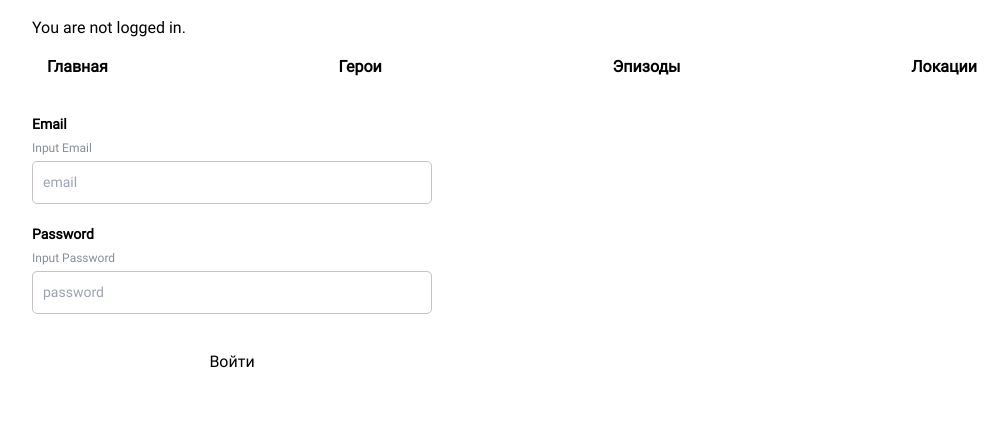
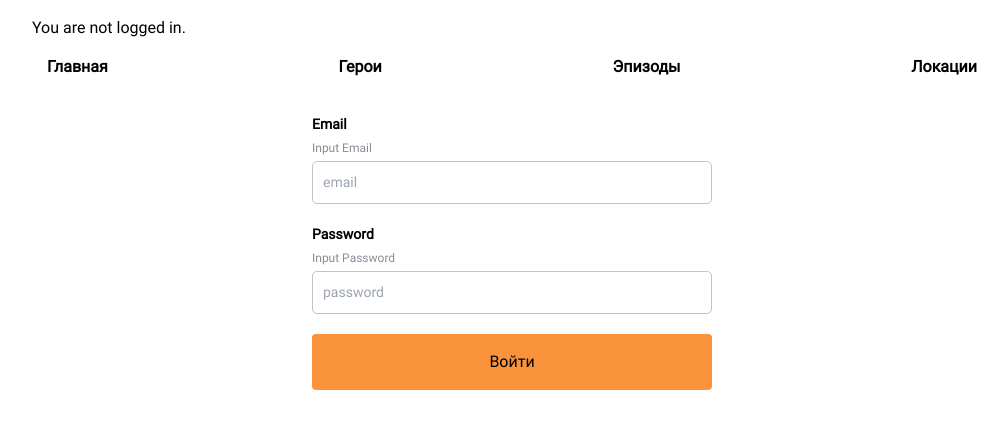
Before and after one commit to Andrey999K/react-homework, a React app: page /login in a window 1280 px wide. Shown: the top 428 px of the page, without its empty margins (128-1136 px from the left). Built offline with nearby package versions, Linux system fonts and the light colour scheme.

Commit message:
feat: add tailwind

```diff
--- /dev/null
+++ b/postcss.config.js
@@ -0,0 +1,4 @@
+const tailwindcss = require("tailwindcss");
+module.exports = {
+  plugins: ["postcss-preset-env", tailwindcss]
+};
--- a/src/components/common/Button/index.tsx
+++ b/src/components/common/Button/index.tsx
@@ -2,10 +2,16 @@
 
 interface ButtonInterface extends ButtonHTMLAttributes<HTMLButtonElement> {
   children: React.ReactNode | Array<React.ReactNode>;
+  className?: string;
 }
 
-const Button = ({ children, ...attr }: ButtonInterface) => {
-  return <button {...attr}>{children}</button>;
+const Button = ({ children, className, ...attr }: ButtonInterface) => {
+  const classes = "p-4 rounded bg-orange-400 " + (className || "");
+  return (
+    <button className={classes} {...attr}>
+      {children}
+    </button>
+  );
 };
 
 export default Button;
--- a/src/components/ui/SignIn/index.tsx
+++ b/src/components/ui/SignIn/index.tsx
@@ -2,6 +2,7 @@
 import { FormProps } from "../../../types";
 import TextField from "../../common/TextField";
 import { useForm } from "../../../hooks/useForm";
+import Button from "../../common/Button";
 
 const initialState = {
   email: "",
@@ -15,7 +16,7 @@
     <form ref={formElement} onSubmit={handlerSubmit} onChange={handlerChange} className="form">
       <TextField type="email" name="email" placeholder="email" label="Email" />
       <TextField type="password" name="password" placeholder="password" label="Password" />
-      <button>Войти</button>
+      <Button>Войти</Button>
     </form>
   );
 };
--- a/src/pages/episodes/EpisodesList/index.tsx
+++ b/src/pages/episodes/EpisodesList/index.tsx
@@ -10,7 +10,7 @@
   const { sortByCreated, handlerToggle } = useSort();
   return (
     <div>
-      <div className="button-wrapper">
+      <div className="bg-gray">
         <Button onClick={handlerToggle}>{sortByCreated}</Button>
       </div>
       <ul className="list">
--- /dev/null
+++ b/tailwind.config.js
@@ -0,0 +1,8 @@
+/** @type {import('tailwindcss').Config} */
+export default {
+  purge: ["./index.html", "./src/**/*.{js,ts,jsx,tsx}"],
+  theme: {
+    extend: {}
+  },
+  plugins: []
+};
```
